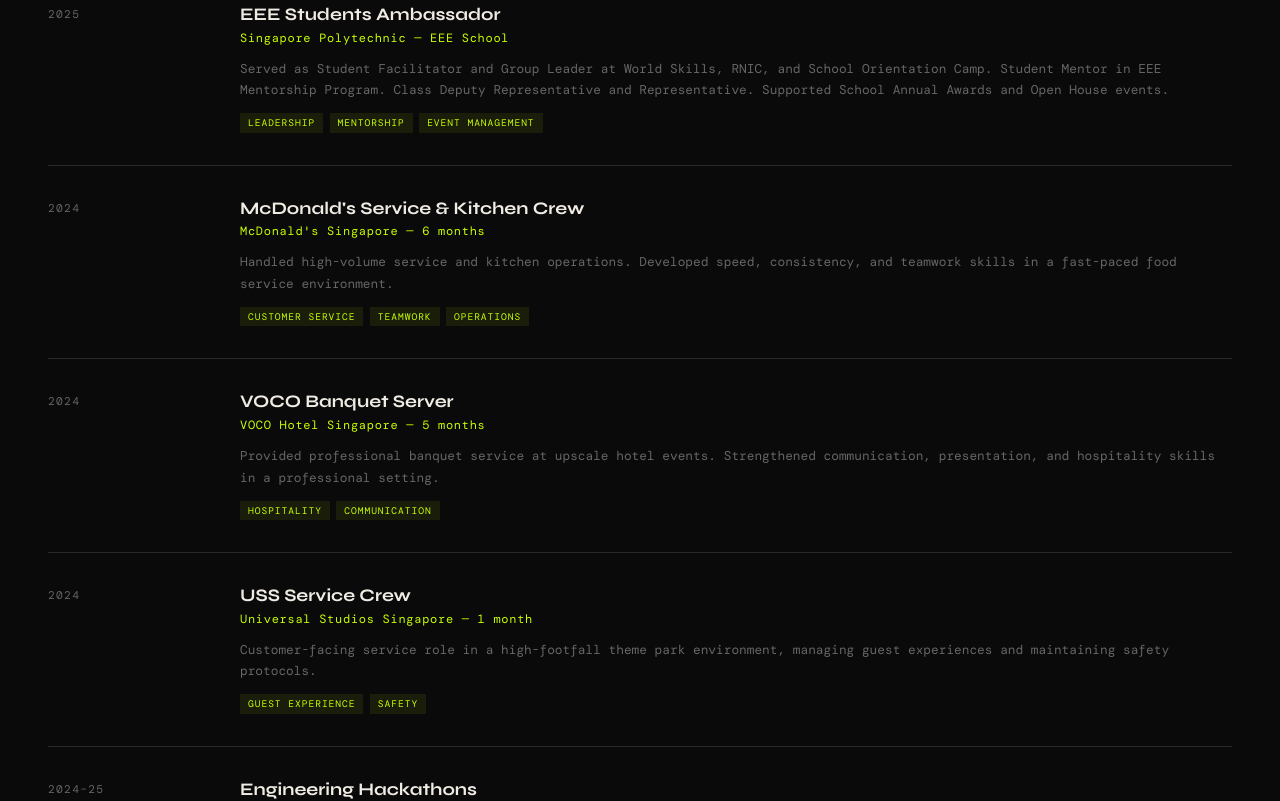
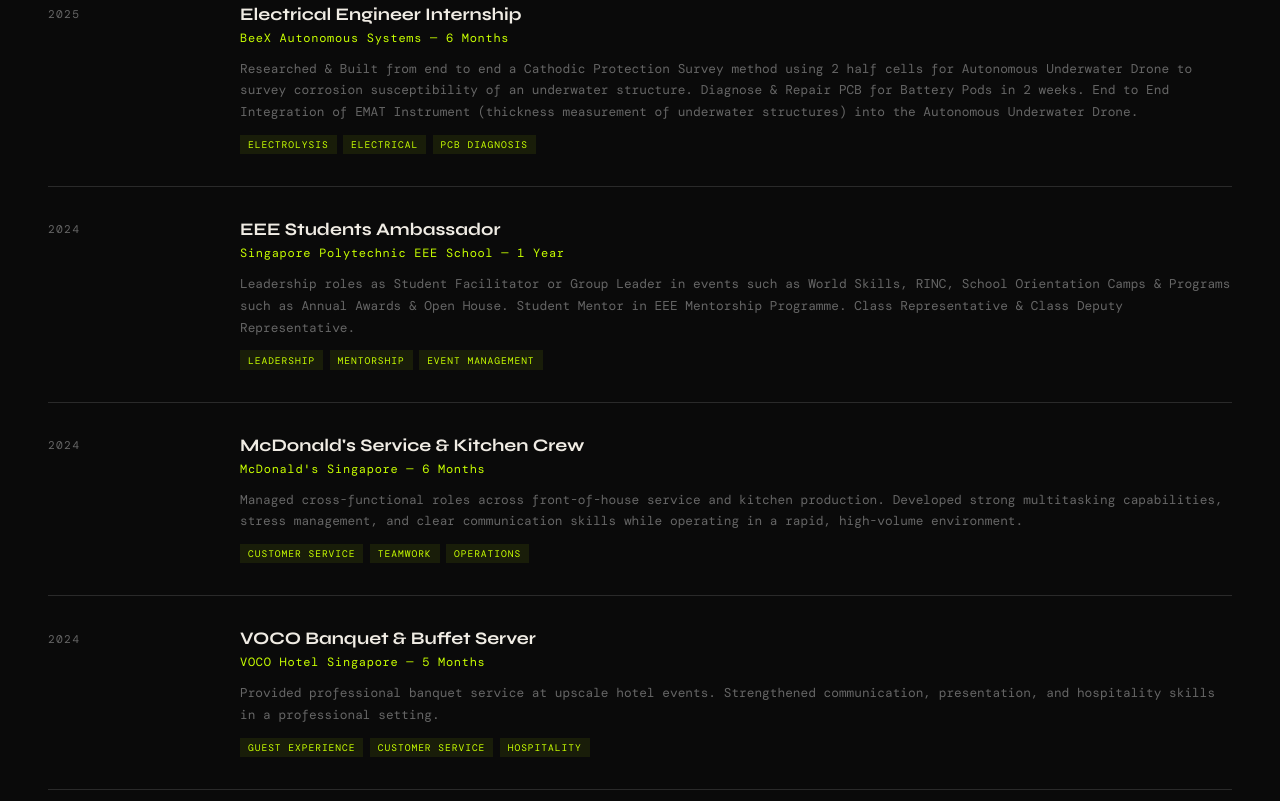
Before and after one commit to KiksXD/portfolio, a React (Vite) app: page / in a window 1280 px wide. Shown: the part 2060-2861 px from the top of the page. Built offline with nearby package versions, Linux system fonts and the light colour scheme; a web font is replaced by a local one.

Commit message:
updated experience tab

```diff
--- a/src/components/Experience.jsx
+++ b/src/components/Experience.jsx
@@ -4,34 +4,34 @@
 const experiences = [
   {
     year: '2025',
+    role: 'Electrical Engineer Internship',
+    place: 'BeeX Autonomous Systems — 6 Months',
+    desc: 'Researched & Built from end to end a Cathodic Protection Survey method using 2 half cells for Autonomous Underwater Drone to survey corrosion susceptibility of an underwater structure. Diagnose & Repair PCB for Battery Pods in 2 weeks. End to End Integration of EMAT Instrument (thickness measurement of underwater structures) into the Autonomous Underwater Drone.',
+    tags: ['Electrolysis', 'Electrical', 'PCB Diagnosis'],
+  },
+  {
+    year: '2024',
     role: 'EEE Students Ambassador',
-    place: 'Singapore Polytechnic — EEE School',
-    desc: 'Served as Student Facilitator and Group Leader at World Skills, RNIC, and School Orientation Camp. Student Mentor in EEE Mentorship Program. Class Deputy Representative and Representative. Supported School Annual Awards and Open House events.',
+    place: 'Singapore Polytechnic EEE School — 1 Year',
+    desc: 'Leadership roles as Student Facilitator or Group Leader in events such as World Skills, RINC, School Orientation Camps & Programs such as Annual Awards & Open House. Student Mentor in EEE Mentorship Programme. Class Representative & Class Deputy Representative.',
     tags: ['Leadership', 'Mentorship', 'Event Management'],
   },
   {
     year: '2024',
     role: "McDonald's Service & Kitchen Crew",
-    place: "McDonald's Singapore — 6 months",
-    desc: 'Handled high-volume service and kitchen operations. Developed speed, consistency, and teamwork skills in a fast-paced food service environment.',
+    place: "McDonald's Singapore — 6 Months",
+    desc: 'Managed cross-functional roles across front-of-house service and kitchen production. Developed strong multitasking capabilities, stress management, and clear communication skills while operating in a rapid, high-volume environment.',
     tags: ['Customer Service', 'Teamwork', 'Operations'],
   },
   {
     year: '2024',
-    role: 'VOCO Banquet Server',
-    place: 'VOCO Hotel Singapore — 5 months',
+    role: 'VOCO Banquet & Buffet Server',
+    place: 'VOCO Hotel Singapore — 5 Months',
     desc: 'Provided professional banquet service at upscale hotel events. Strengthened communication, presentation, and hospitality skills in a professional setting.',
-    tags: ['Hospitality', 'Communication'],
+    tags: ['Guest Experience', 'Customer Service', 'Hospitality'],
   },
   {
-    year: '2024',
-    role: 'USS Service Crew',
-    place: 'Universal Studios Singapore — 1 month',
-    desc: 'Customer-facing service role in a high-footfall theme park environment, managing guest experiences and maintaining safety protocols.',
-    tags: ['Guest Experience', 'Safety'],
-  },
-  {
-    year: '2024–25',
+    year: '2024-25',
     role: 'Engineering Hackathons',
     place: 'Whitehacks · BuildingBloCS · Brainhack · BASG',
     desc: 'Participated in multiple competitive hackathons covering cybersecurity, AI, and engineering challenges. Collaborated in teams to rapidly prototype and present working solutions under pressure.',
```
